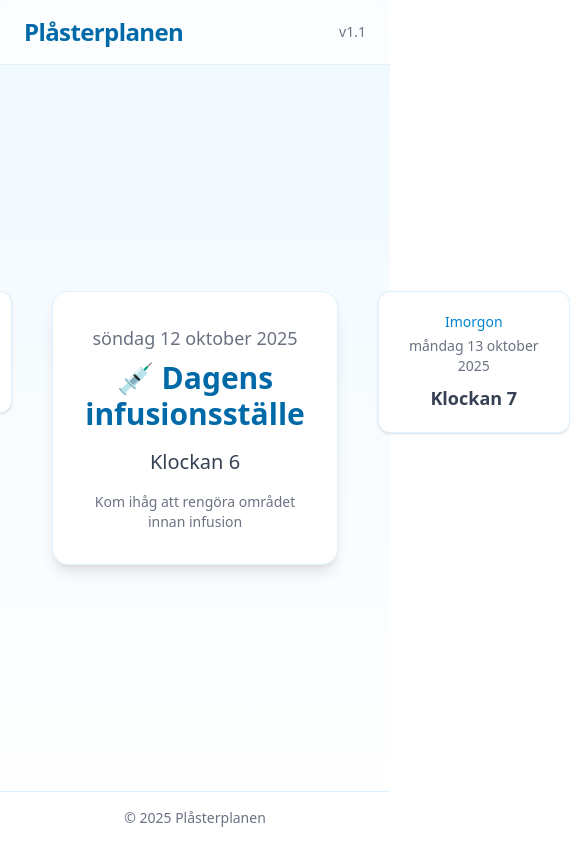
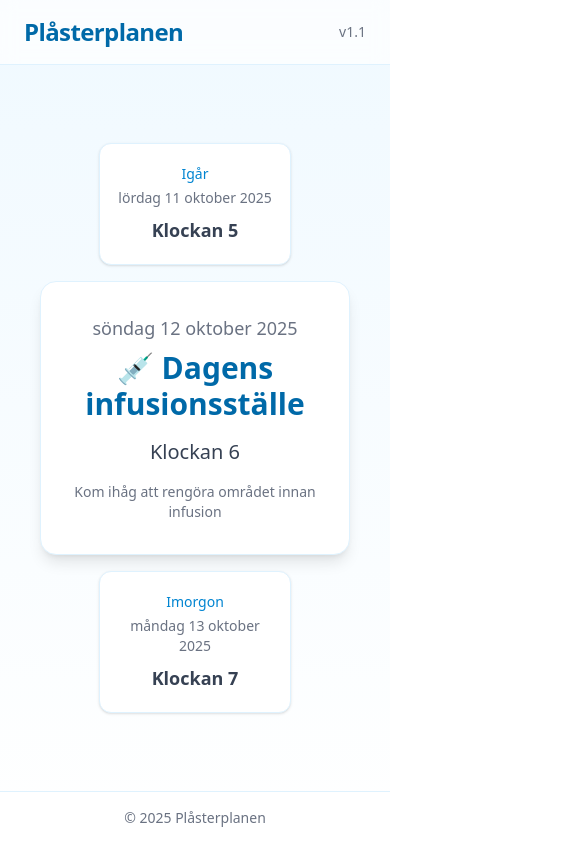
Before and after one commit to NiclasDrugge/plasterplanen, a Next.js app: page / in a window 390 px wide. Shown: the whole page, 570 px wide, since content can reach past the window. Built offline with nearby package versions, Linux system fonts and the light colour scheme.

Commit message:
fixed mobile layout bug for injection day cards

```diff
--- a/app/page.tsx
+++ b/app/page.tsx
@@ -8,8 +8,8 @@ export default function Home() {
     <main className="flex min-h-screen flex-col bg-gradient-to-b from-sky-50 to-white text-gray-800">
       <Header />
 
-      <section className="flex flex-1 flex-col gap-6 items-center justify-center">
-        <div className="flex items-start gap-4">
+      <section className="flex flex-1 flex-col gap-6 items-center justify-center mx-4">
+        <div className="flex flex-col md:flex-row gap-4 items-center md:items-start">
           <InjectionDayCard label="Igår" offset={-1} />
           <TodayInjectionCard />
           <InjectionDayCard label="Imorgon" offset={1} />
--- /dev/null
+++ b/tailwind.config.ts
@@ -0,0 +1,13 @@
+import type { Config } from "tailwindcss";
+
+const config: Config = {
+  theme: {
+    screens: {
+      sm: "640px",
+      md: "768px",
+      lg: "1024px",
+    },
+  },
+};
+
+export default config;
```
